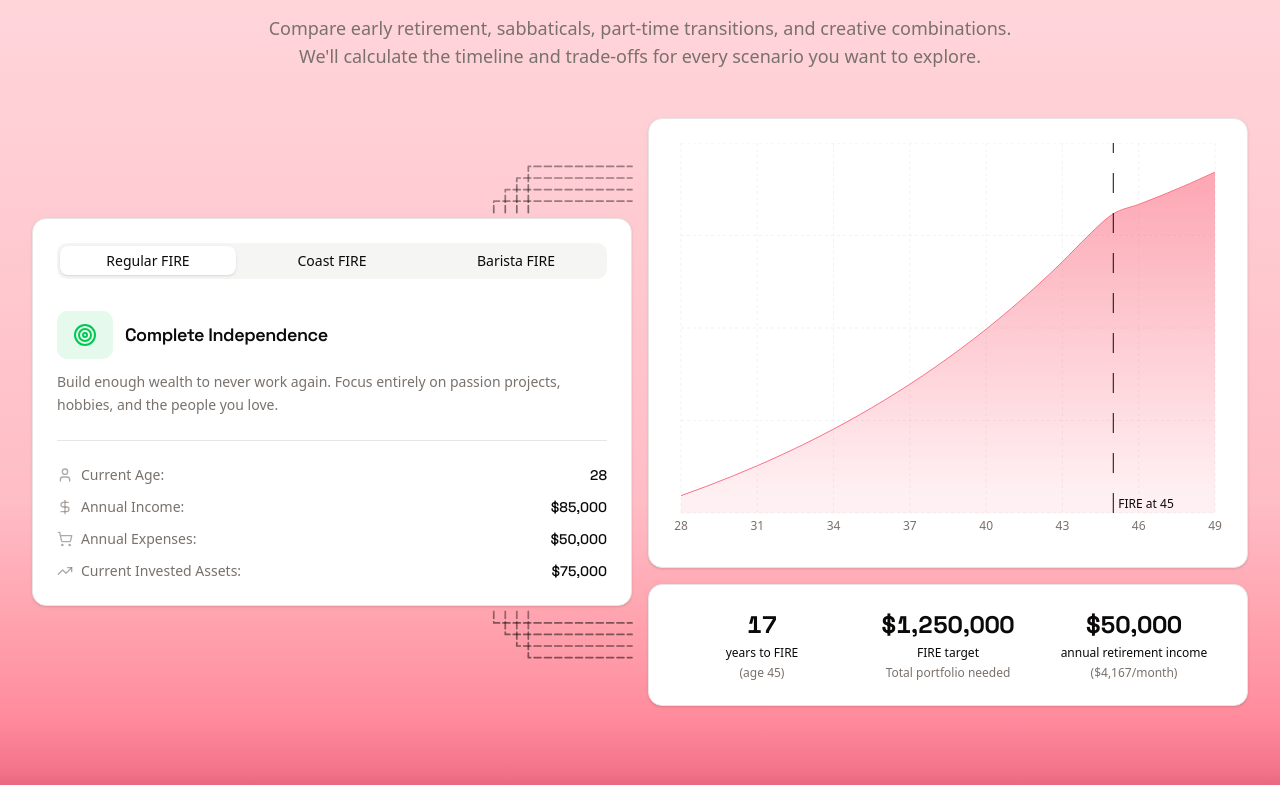
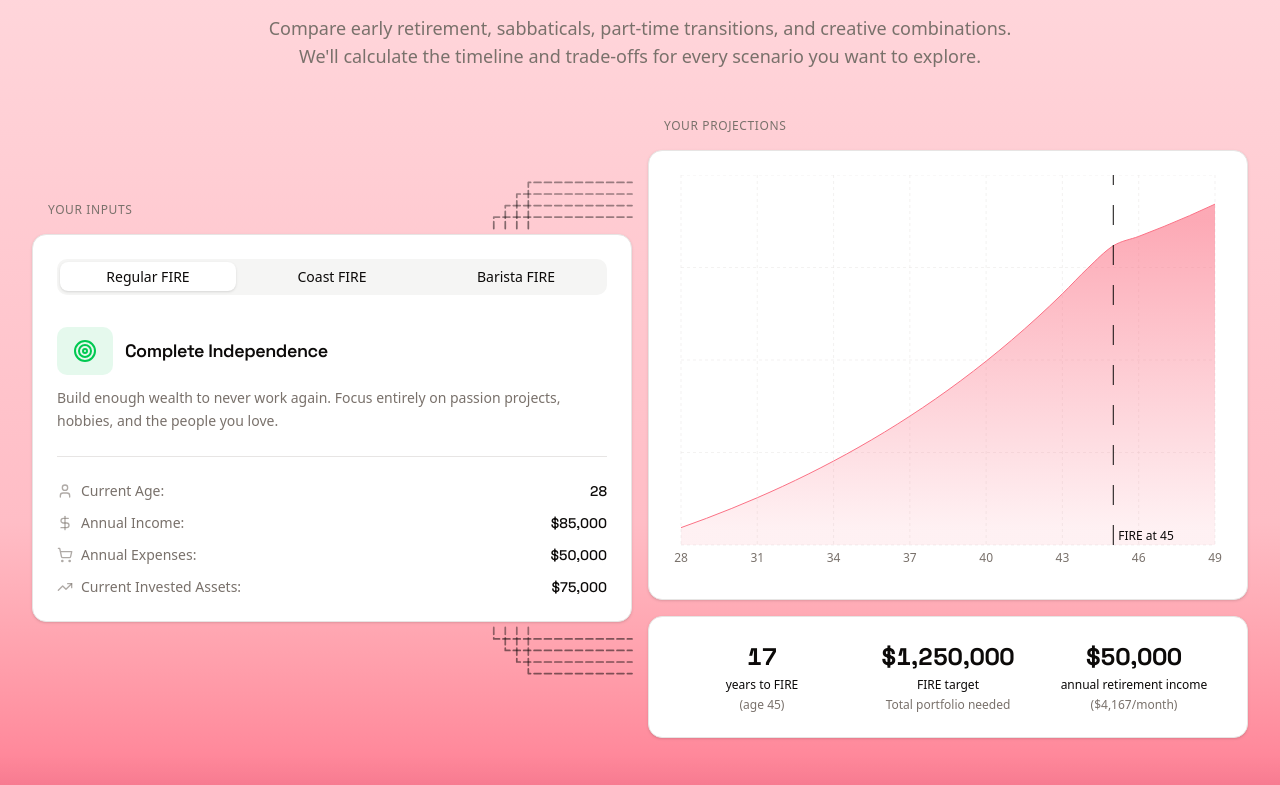
Before and after one commit to schelskedevco/ignidash-legacy, a Next.js app: page / in a window 1280 px wide. Shown: the part 975-1760 px from the top of the page. Built offline with nearby package versions, Linux system fonts and the light colour scheme.

Commit message:
subtle indicator text

```diff
--- a/src/components/features/fire-scenarios/fire-scenarios-section.tsx
+++ b/src/components/features/fire-scenarios/fire-scenarios-section.tsx
@@ -38,9 +38,14 @@ export function FireScenariosSection() {
       />
       <div className="grid grid-cols-1 place-items-center gap-4 lg:grid-cols-2">
         {/* Left Panel - Financial Inputs */}
+        <div className="flex h-full w-full flex-col items-end justify-center">
+          <div className="flex w-full items-end justify-center lg:justify-between">
+            <p className="text-muted-foreground mb-4 ml-4 text-xs font-medium tracking-wider uppercase">
+              Your Inputs
+            </p>
 
-        <div className="flex h-full w-full flex-col items-end justify-center">
-          <ConnectingWire placement="top" />
+            <ConnectingWire placement="top" />
+          </div>
           <FinancialInputsCard
             scenarios={SCENARIOS}
             selectedScenario={selectedScenario}
@@ -51,6 +56,9 @@ export function FireScenariosSection() {
 
         {/* Right Panel - Financial Outputs */}
         <div className="flex h-full w-full flex-col justify-between gap-4">
+          <p className="text-muted-foreground ml-4 text-xs font-medium tracking-wider uppercase lg:text-left">
+            Your Projections
+          </p>
           <FireProjectionChartCard
             scenario={scenario}
             outputs={outputs}
```
Also changed, not shown: 1 other file (tests, documents, lock files or other folders).
